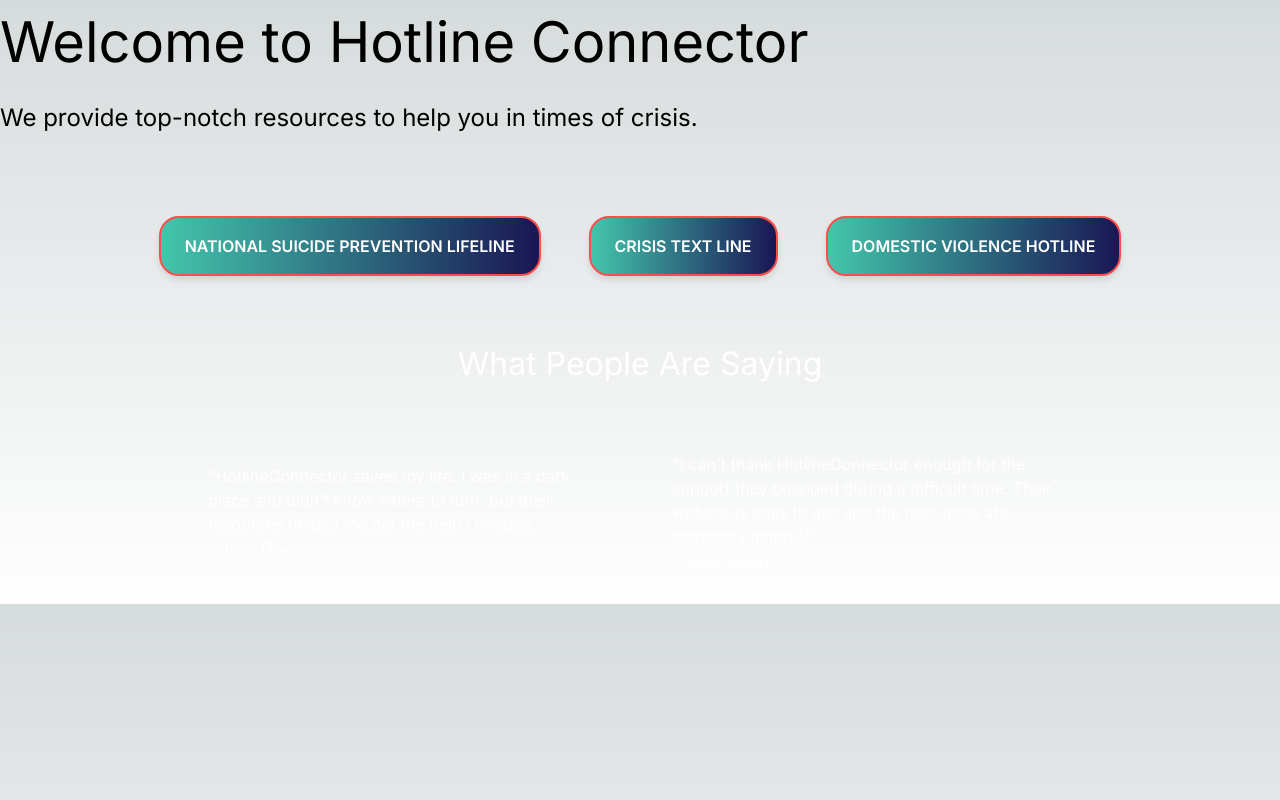
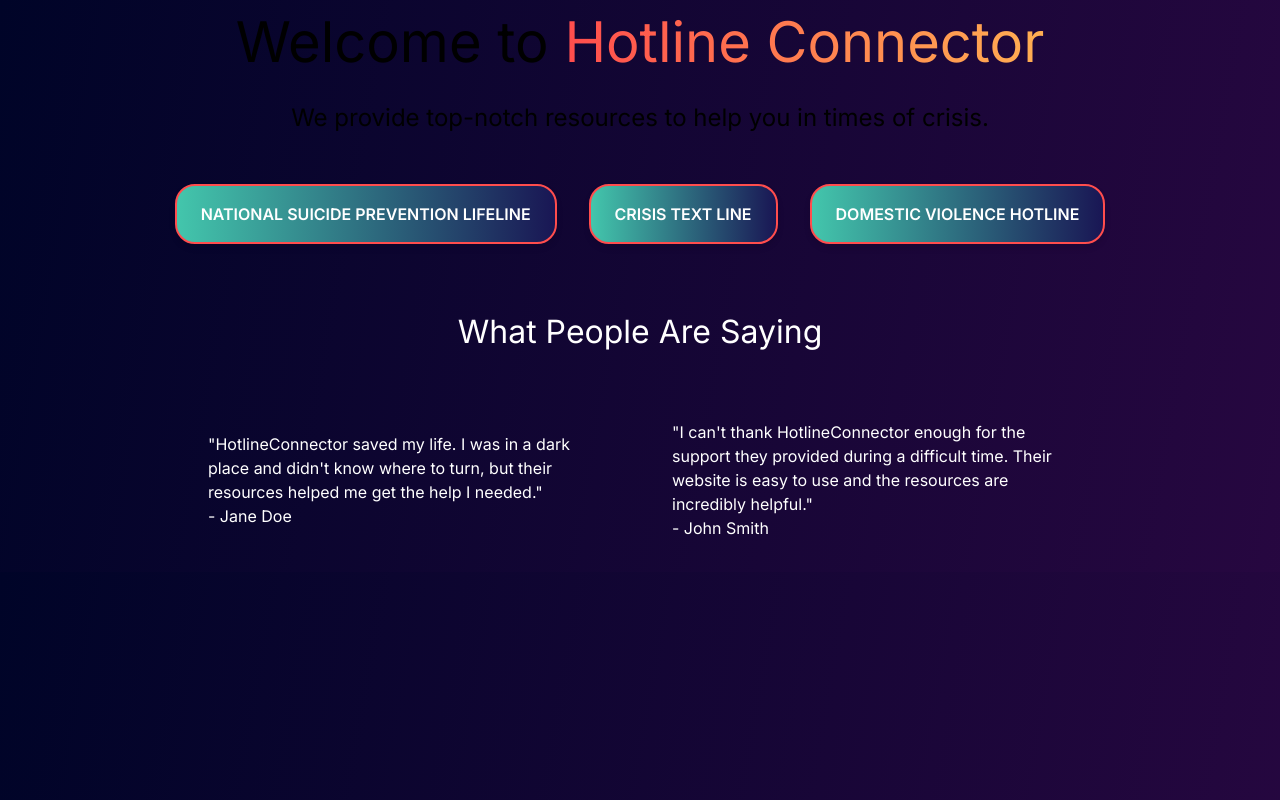
Before and after one commit to BhuwanTiwari2002/crisisconnector_web, a Next.js app: page / in a window 1280 px wide. Built offline with nearby package versions, Linux system fonts and the light colour scheme.

Commit message:
Imported the homepage without breaking it

```diff
--- a/app/layout.js
+++ b/app/layout.js
@@ -5,13 +5,14 @@
 const inter = Inter({ subsets: ['latin'] })
 
 export const metadata = {
-  title: 'Create Next App',
-  description: 'Generated by create next app',
+  title: 'Hotline Connector',
+  description: 'An webapp made for the community',
 }
 
 export default function RootLayout({ children }) {
   return (
     <html lang="en">
+
       <body className={inter.className}>{children}</body>
     </html>
   )
--- a/app/page.js
+++ b/app/page.js
@@ -1,5 +1,4 @@
 /* Homepage */
-
 import Image from 'next/image'
 import '../styles/homepage.css';
 export const metadata = {
--- a/styles/globals.css
+++ b/styles/globals.css
@@ -19,9 +19,12 @@
 body {
   color: rgb(var(--foreground-rgb));
   background: linear-gradient(
-      to bottom,
-      transparent,
-      rgb(var(--background-end-rgb))
+      100deg,
+      #000428,
+      hsl(273, 80%, 14%)
     )
     rgb(var(--background-start-rgb));
+    font-family: "Roboto", sans-serif;
+    font-size: 16px;
+    line-height: 1.5;
 }
--- a/styles/homepage.css
+++ b/styles/homepage.css
@@ -1,12 +1,21 @@
 .hero h1 {
     font-size: 3.5rem;
     margin-bottom: 1rem;
+    text-align: center;
   }
 
+  .gradient-text {
+    background: linear-gradient(to right, #ff4d4d, #ffaf52);
+    background-clip: text;
+    -webkit-background-clip: text;
+    color: transparent;
+  }
   .hero p {
     font-size: 1.5rem;
     margin-bottom: 2rem;
+    text-align: center;
     width: 80%;
+    margin: auto;
   }
 
   /* Top resources section styles */
@@ -26,7 +35,6 @@
     align-items: center;
     list-style: none;
     padding: 0;
-    gap: 1rem;
     flex-wrap: wrap; /* Add this line to wrap list items to the next line when there's not enough space */
   }
 
```
Also changed, not shown: public/assets/crisisconnector_logo.png (added).
